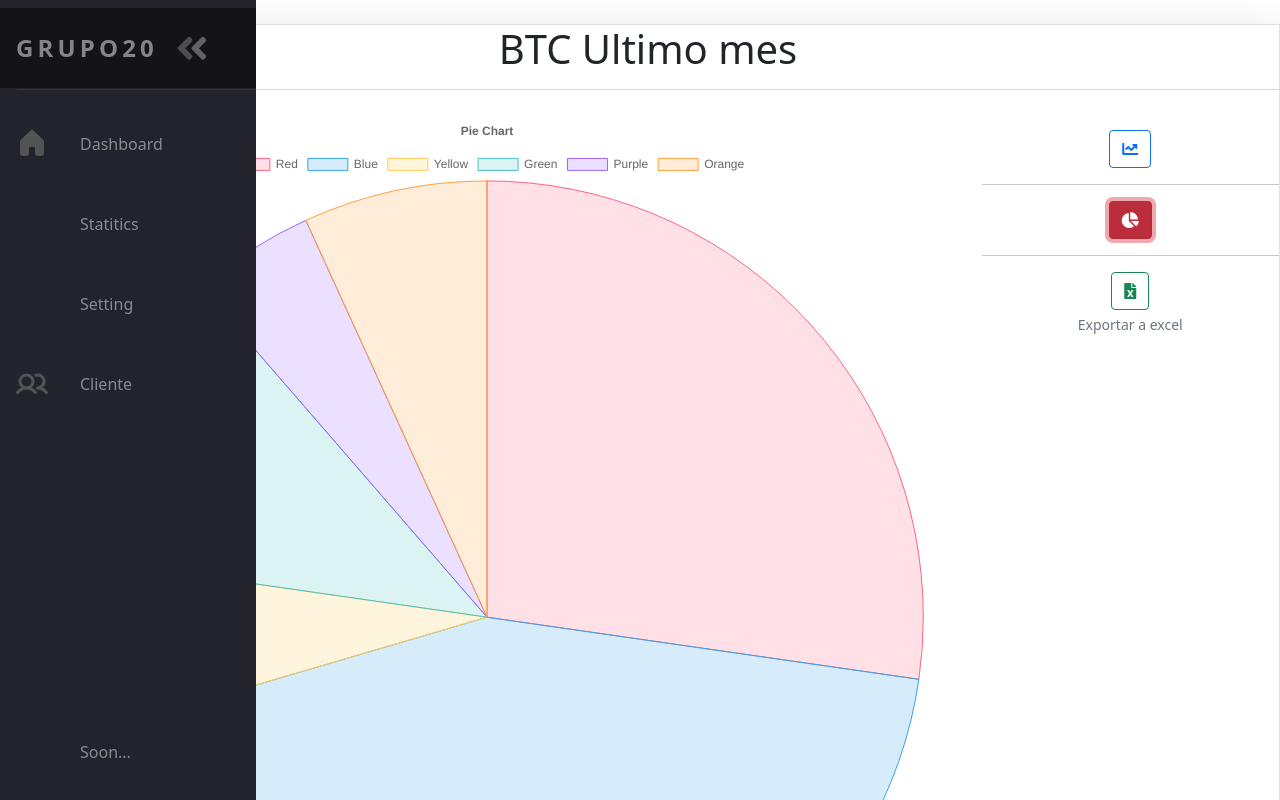
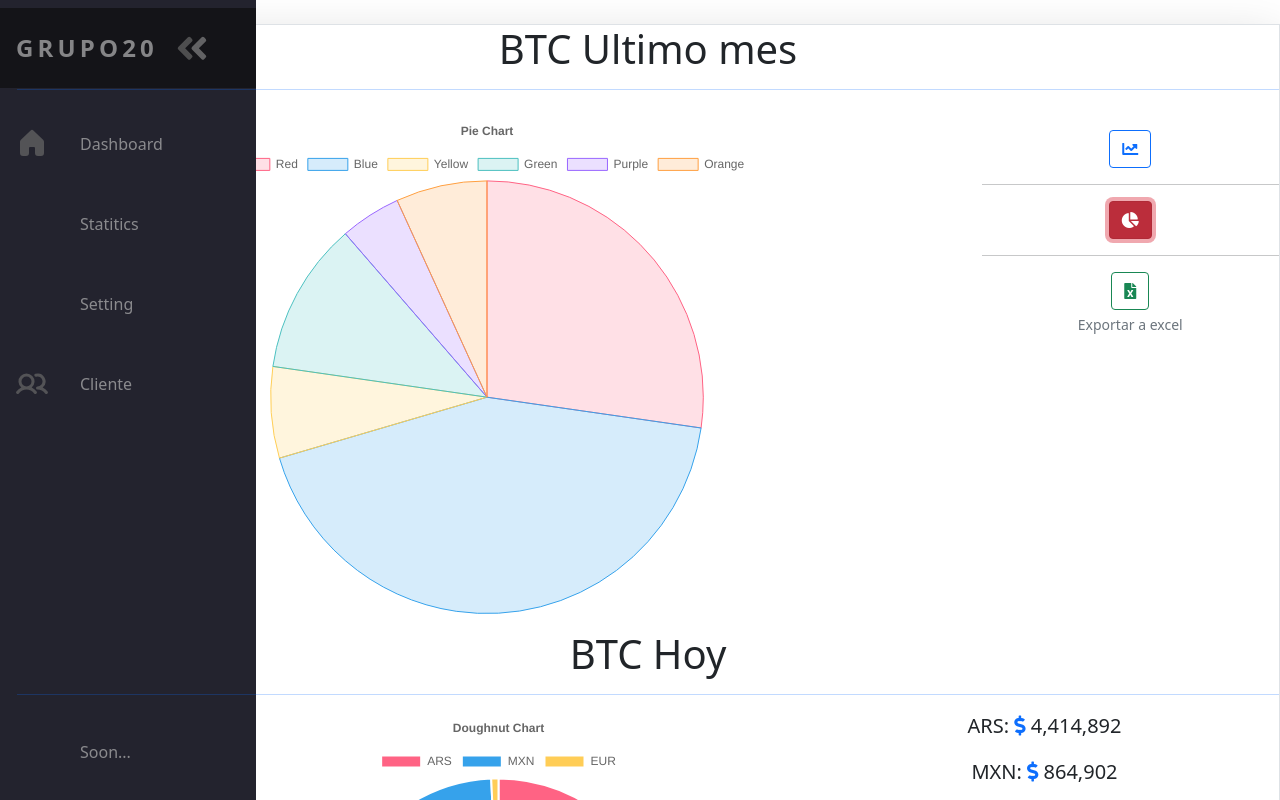
Before and after one commit to No-Country/C2-G20, a React (Create React App) app in the folder frontend/: page /Dashboard/Statitics in a window 1280 px wide. Both pictures are taken after a click on the button 1130 px from the left and 220 px from the top of the page. Shown: the top 800 px of the page. Built offline with nearby package versions, Linux system fonts and the light colour scheme; some icons are missing.

Commit message:
fix conflict

```diff
--- a/frontend/src/components/Dashboard/PieChart.js
+++ b/frontend/src/components/Dashboard/PieChart.js
@@ -3,7 +3,7 @@ import { Pie } from "react-chartjs-2";
 export default function PieChart () {
 
   const options = {
-    maintainAspectRatio: true,
+    maintainAspectRatio: false,
     responsive: true,
     legend: {
       labels: {
@@ -49,6 +49,8 @@ export default function PieChart () {
       <Pie
       data={dataPie}
       options={options}
+      width={500}
+      height={500}
 
       />
 
--- a/frontend/src/pages/DashboardStatitics/index.js
+++ b/frontend/src/pages/DashboardStatitics/index.js
@@ -50,7 +50,7 @@ const [lineChart, setLineChart] = useState(false);
           }
            {pieChart ? (
 
-          <PieChart setPieChart={setPieChart} width={300} height={300} />
+          <PieChart width={500} height={500} />
         ) : null
         }
 
```
